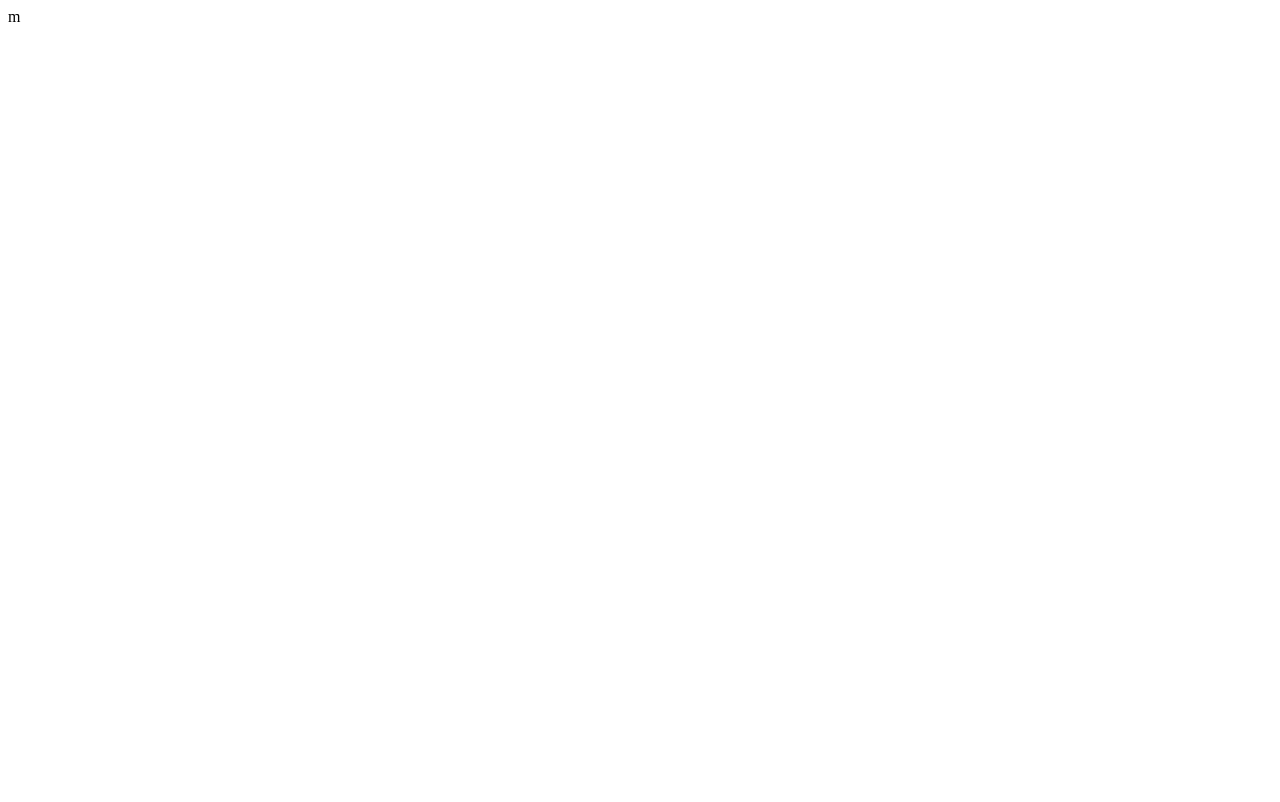
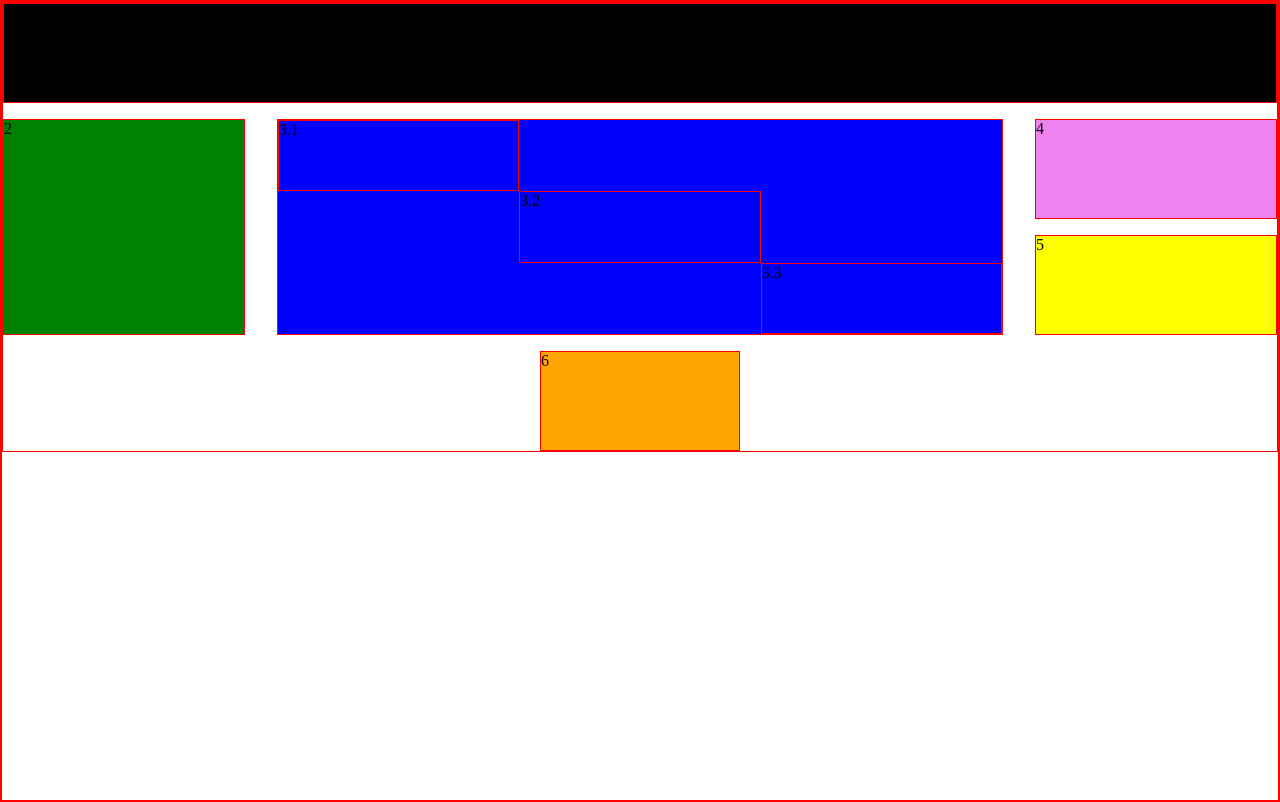
Before and after one commit to alexandermacias59/grid-test-alex, a plain HTML site: page index.html in a window 1280 px wide. Drawn offline with Linux system fonts and the light colour scheme.

Commit message:
esercizio con grid

```diff
--- a/index.html
+++ b/index.html
@@ -4,9 +4,22 @@
     <meta charset="UTF-8">
     <meta name="viewport" content="width=device-width, initial-scale=1.0">
     <link rel="stylesheet" href="style.css">
-    <title>Document</title>
+    <title>Grid-test</title>
 </head>
 <body>
 
+    <div class="container">
+        <div class="black area-header">1</div>
+        <div class="green area-menu">2</div>
+        <div class="blue area-main">
+            <div class="area-element1">3.1</div>
+            <div class="area-element2">3.2</div>
+            <div class="area-element3">3.3</div>
+        </div>
+        <div class="violet area-widget1">4</div>
+        <div class="yellow area-widget2">5</div>
+        <div class="orange area-footer">6</div>
+
+    </div>
 </body>
-</html>m
+</html>
--- a/style.css
+++ b/style.css
@@ -0,0 +1,91 @@
+*{
+    border: 1px solid red;
+    box-sizing: border-box;
+}
+html, body{
+    margin: 0;
+    padding: 0;
+}
+body{
+    height: 100vh;
+    /* width: 50vw; */
+}
+.container{
+    display: grid;
+    grid-template-columns: 25vw 60vw 25vw;
+    /* grid-template-rows: 25vh 25vh 25vh 25vh;  */
+    /* grid-template-rows: repeat(4,25vh); */
+    grid-template-rows: 1fr 1fr 1fr 1fr;
+    grid-template-columns: 1fr 3fr 1fr;
+    grid-template-areas:
+    "header header header"
+    "menu main widget1"
+    "menu main widget2"
+    "footer footer footer";
+    /* justify-items: stretch; */
+    /* align-items: center; */
+    /* gap: 10px; */
+    column-gap: 32px;
+    row-gap: 16px;
+}
+.area-header{
+    grid-area: header;
+}
+.area-menu{
+    grid-area: menu;
+}
+.area-main{
+    grid-area: main;
+    display: grid;
+    grid-template-columns: 1fr 1fr 1fr;
+    grid-template-rows: 1fr 1fr 1fr;
+    grid-template-areas:
+    "element1 . ."
+    ". element2 ."
+    ". . element3";
+}
+.area-element1{
+    grid-area: element1;
+
+}
+.area-element2{
+    grid-area: element2;
+
+}
+.area-element3{
+    grid-area: element3;
+
+}
+.area-widget1{
+    grid-area: widget1;
+}
+.area-widget2{
+    grid-area: widget2;
+}
+.area-footer{
+    grid-area: footer;
+    height: 100px;
+    width: 200px;
+    /* justify-self:center ;
+    align-self: center; */
+    place-self: center;
+}
+
+.black{
+    background-color: black;
+}
+.green{
+    background-color: green;
+}
+.blue{
+    background-color: blue;
+}
+.violet{
+    background-color: violet;
+}
+.yellow{
+    background-color: yellow;
+}
+.orange{
+    background-color: orange;
+}
```
